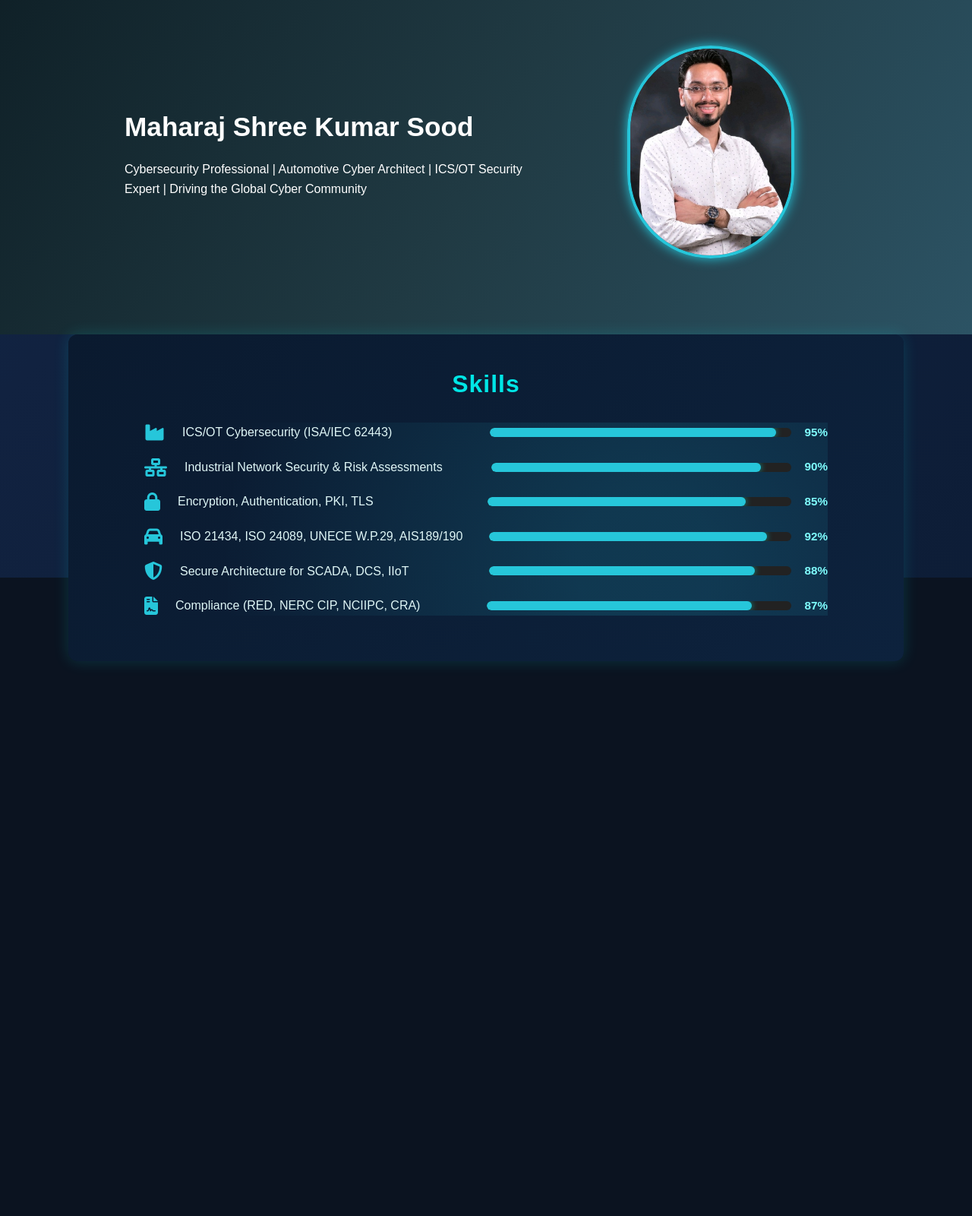
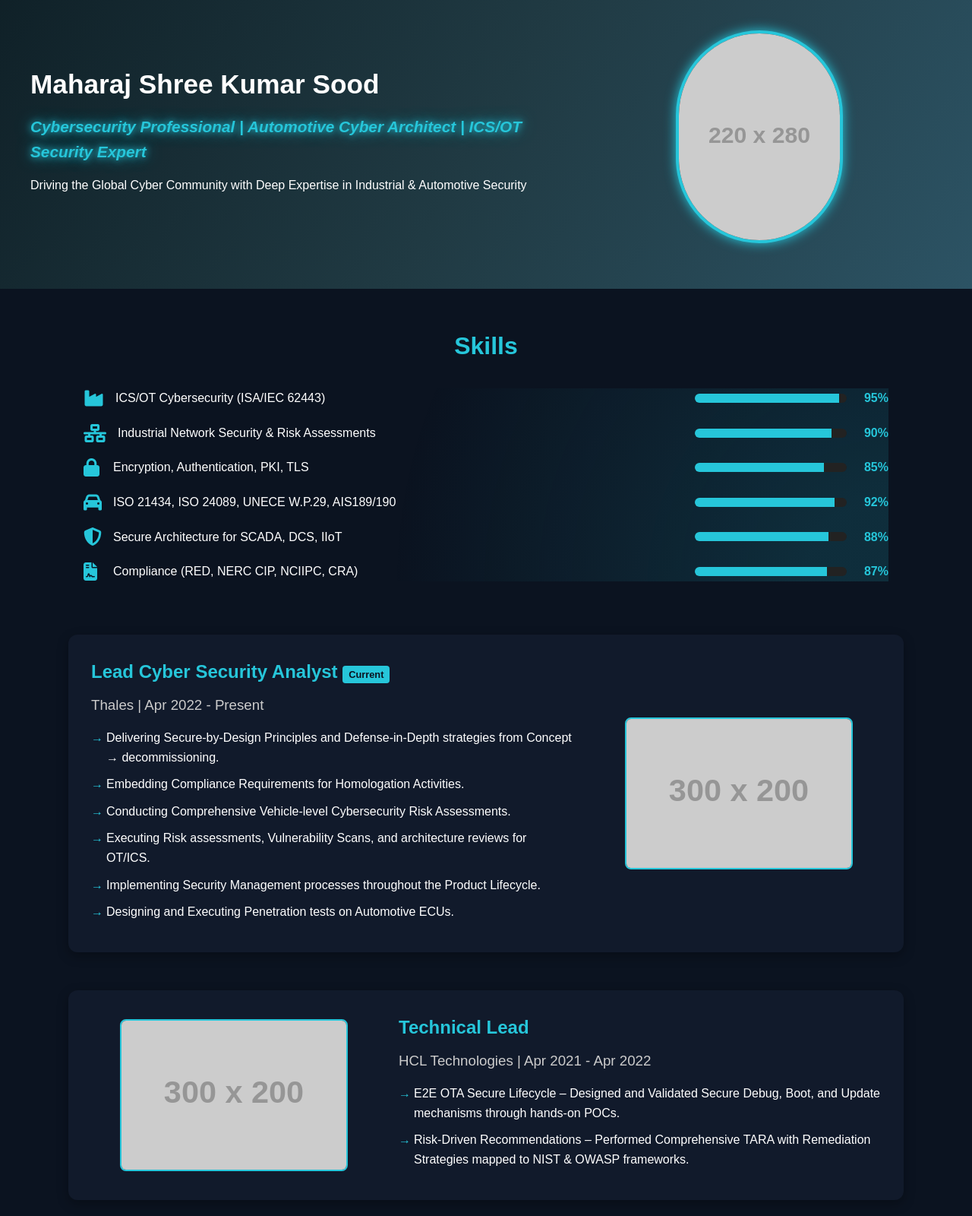
Before and after one commit to bharatvarshsingh-alt/cyber-profile, a plain HTML site: page index.html in a window 1280 px wide. Shown: the part 40-1640 px from the top of the page at 76% size. Drawn offline with nearby package versions, Linux system fonts and the light colour scheme; placeholder pictures from the web are drawn by us.

Commit message:
Update index.html

```diff
--- a/index.html
+++ b/index.html
@@ -6,9 +6,7 @@
 <title>Maharaj Shree Kumar Sood - Cybersecurity Portfolio</title>
 
 <!-- External CSS & Libraries -->
-<link rel="stylesheet" href="style.css">
 <link rel="stylesheet" href="https://cdnjs.cloudflare.com/ajax/libs/font-awesome/6.5.0/css/all.min.css" crossorigin="anonymous" />
-<link href="https://unpkg.com/aos@2.3.1/dist/aos.css" rel="stylesheet">
 
 <style>
 :root {
@@ -17,18 +15,38 @@
   --text: #ffffff;
   --card-bg: #111a2b;
 }
-* { box-sizing: border-box; margin: 0; padding: 0; }
+
+* {
+  box-sizing: border-box;
+  margin: 0;
+  padding: 0;
+}
+
 body {
   background-color: var(--primary);
   color: var(--text);
   font-family: Arial, sans-serif;
   line-height: 1.6;
+  overflow-x: hidden;
 }
+
+#tsparticles {
+  position: fixed;
+  width: 100%;
+  height: 100%;
+  z-index: -1;
+  top: 0;
+  left: 0;
+}
+
 header {
   background: linear-gradient(120deg, #0f2027, #203a43, #2c5364);
   color: white;
   padding: 60px 20px;
+  position: relative;
+  z-index: 1;
 }
+
 .hero {
   display: flex;
   flex-wrap: wrap;
@@ -37,21 +55,43 @@ header {
   max-width: 1200px;
   margin: auto;
 }
-.hero-text { flex: 1 1 55%; }
-.hero-text h1 { font-size: 2.2rem; margin-bottom: 10px; }
-.typed-sub {
+
+.hero-text {
+  flex: 1 1 55%;
+  min-width: 300px;
+}
+
+.hero-text h1 {
+  font-size: 2.2rem;
+  margin-bottom: 10px;
+}
+
+.static-sub {
   font-size: 1.3rem;
-  font-weight: 600;
+  font-weight: 700;
+  font-style: italic;
   color: var(--secondary);
-  text-shadow: 0 0 6px rgba(38, 198, 218, 0.8);
+  text-shadow: 0 0 8px rgba(38, 198, 218, 0.9), 0 0 16px rgba(38, 198, 218, 0.6);
   margin-bottom: 15px;
+  animation: neonGlow 2s ease-in-out infinite alternate;
 }
-.typed-cursor { display: none; }
+
+@keyframes neonGlow {
+  from {
+    text-shadow: 0 0 8px rgba(38, 198, 218, 0.9), 0 0 16px rgba(38, 198, 218, 0.6);
+  }
+  to {
+    text-shadow: 0 0 12px rgba(38, 198, 218, 1), 0 0 24px rgba(38, 198, 218, 0.8);
+  }
+}
+
 .hero-img {
   flex: 1 1 35%;
   display: flex;
   justify-content: center;
+  margin-top: 20px;
 }
+
 .hero-img img {
   width: 220px;
   height: 280px;
@@ -60,157 +100,345 @@ header {
   border: 4px solid var(--secondary);
   box-shadow: 0 0 15px var(--secondary);
   transition: transform 0.4s ease, box-shadow 0.4s ease;
+  background: #333; /* fallback if image doesn't load */
 }
+
 .hero-img img:hover {
   transform: rotate3d(1, 1, 0, 6deg) scale(1.05);
   box-shadow: 0 0 25px var(--secondary), 0 0 40px rgba(38, 198, 218, 0.6);
 }
+
 section {
   padding: 50px 20px;
   max-width: 1100px;
   margin: auto;
+  position: relative;
+  z-index: 1;
 }
+
 h2 {
   text-align: center;
   margin-bottom: 30px;
   color: var(--secondary);
+  font-size: 2rem;
 }
-.skills-container { position: relative; }
+
+/* Skills Section */
+.skills-container {
+  position: relative;
+}
+
 .radar {
   position: absolute;
-  top: 0; left: 0;
-  width: 100%; height: 100%;
+  top: 0;
+  left: 0;
+  width: 100%;
+  height: 100%;
   background: radial-gradient(circle, rgba(38,198,218,0.15) 10%, transparent 60%);
   background-size: 200% 200%;
   animation: radarSweep 5s linear infinite;
 }
+
 @keyframes radarSweep {
   0% { background-position: 0% 0%; }
   100% { background-position: 100% 100%; }
 }
+
 .skill {
   display: flex;
   align-items: center;
   margin-bottom: 20px;
   position: relative;
   z-index: 1;
+  gap: 15px;
 }
-.skill i { font-size: 1.5rem; margin-right: 15px; color: var(--secondary); }
+
+.skill i {
+  font-size: 1.5rem;
+  color: var(--secondary);
+  min-width: 24px;
+}
+
+.skill-label {
+  flex: 1;
+  min-width: 200px;
+}
+
 .bar {
   flex: 1;
   height: 12px;
   background: #222;
   border-radius: 6px;
   overflow: hidden;
+  max-width: 200px;
 }
+
 .bar-fill {
   height: 100%;
   background: var(--secondary);
   width: 0;
   transition: width 1.5s ease;
 }
-.timeline-item {
+
+.skill-percent {
+  min-width: 40px;
+  text-align: right;
+  color: var(--secondary);
+  font-weight: bold;
+}
+
+/* Company Sections */
+.company-section {
+  display: flex;
+  flex-wrap: wrap;
+  align-items: center;
+  margin-bottom: 50px;
+  background: var(--card-bg);
+  padding: 30px;
+  border-radius: 12px;
+  box-shadow: 0 5px 15px rgba(0,0,0,0.3);
+  gap: 30px;
+}
+
+.company-section.reverse {
+  flex-direction: row-reverse;
+}
+
+.company-text {
+  flex: 1 1 60%;
+  min-width: 300px;
+}
+
+.company-text h2 {
+  text-align: left;
+  margin-bottom: 10px;
+  font-size: 1.5rem;
+}
+
+.current-badge {
+  background: var(--secondary);
+  color: var(--primary);
+  padding: 4px 8px;
+  border-radius: 4px;
+  font-size: 0.8rem;
+  font-weight: bold;
+}
+
+.company-text h3 {
+  color: #ccc;
+  margin-bottom: 15px;
+  font-weight: normal;
+}
+
+.company-text ul {
+  list-style: none;
+  padding-left: 0;
+}
+
+.company-text li {
+  margin-bottom: 10px;
   position: relative;
-  margin-left: 60px;
-  margin-bottom: 30px;
-  padding: 20px;
-  background: var(--card-bg);
+  padding-left: 20px;
+}
+
+.company-text li:before {
+  content: "→";
+  color: var(--secondary);
+  position: absolute;
+  left: 0;
+}
+
+.company-image {
+  flex: 1 1 35%;
+  display: flex;
+  justify-content: center;
+  align-items: center;
+  min-width: 200px;
+}
+
+.company-image img {
+  width: 100%;
+  max-width: 300px;
+  height: 200px;
+  object-fit: cover;
   border-radius: 8px;
-  box-shadow: 0 0 10px rgba(38,198,218,0.2);
+  border: 2px solid var(--secondary);
+  background: #444; /* fallback */
 }
-.timeline-item.current {
-  border: 2px solid var(--secondary);
-  animation: pulseGlow 2s infinite;
-}
-@keyframes pulseGlow {
-  0%, 100% { box-shadow: 0 0 15px var(--secondary); }
-  50% { box-shadow: 0 0 35px var(--secondary); }
-}
+
+/* Certifications */
 .cert-grid {
   display: grid;
   grid-template-columns: repeat(auto-fit, minmax(150px, 1fr));
   gap: 20px;
 }
+
 .cert-grid img {
   width: 100%;
+  height: 120px;
+  object-fit: cover;
   border-radius: 8px;
   box-shadow: 0 0 10px rgba(38,198,218,0.3);
+  border: 2px solid var(--secondary);
+  background: #444; /* fallback */
+  transition: transform 0.3s ease, opacity 0.6s ease;
 }
-.contact-info { text-align: center; }
+
+.cert-grid img:hover {
+  transform: scale(1.05);
+}
+
+/* Cyber Services */
+.cyber-services ul {
+  list-style: none;
+  padding: 0;
+  max-width: 800px;
+  margin: 0 auto;
+}
+
+.cyber-services li {
+  background: var(--card-bg);
+  margin-bottom: 15px;
+  padding: 20px;
+  border-radius: 8px;
+  border-left: 4px solid var(--secondary);
+  transition: transform 0.3s ease;
+}
+
+.cyber-services li:hover {
+  transform: translateX(10px);
+}
+
+/* Contact */
+.contact-info {
+  text-align: center;
+  font-size: 1.1rem;
+  line-height: 2;
+}
+
 .contact-info a {
   color: var(--secondary);
   text-decoration: none;
+  transition: color 0.3s ease;
 }
-.contact-info a:hover { text-decoration: underline; }
+
+.contact-info a:hover {
+  text-decoration: underline;
+  color: #fff;
+}
+
+/* Responsive */
+@media (max-width: 768px) {
+  .hero {
+    flex-direction: column;
+    text-align: center;
+  }
+
+  .hero-text {
+    flex: 1 1 100%;
+  }
+
+  .hero-img {
+    flex: 1 1 100%;
+    margin-top: 30px;
+  }
+
+  .company-section {
+    flex-direction: column !important;
+  }
+
+  .company-section.reverse {
+    flex-direction: column !important;
+  }
+
+  .skill {
+    flex-wrap: wrap;
+  }
+
+  .skill-label {
+    min-width: 100%;
+  }
+}
+
+/* Fade in animation */
+.fade-in {
+  opacity: 0;
+  transform: translateY(20px);
+  transition: opacity 0.6s ease, transform 0.6s ease;
+}
+
+.fade-in.visible {
+  opacity: 1;
+  transform: translateY(0);
+}
 </style>
 </head>
 <body>
-  <div id="background-animation"></div>
   <div id="tsparticles"></div>
-  <style>
-  #tsparticles {
-    position: fixed;
-    width: 100%;
-    height: 100%;
-    z-index: -1; /* keeps it behind all content */
-    top: 0;
-    left: 0;
-  }
-</style>
+
 <header>
   <div class="hero">
     <div class="hero-text">
       <h1>Maharaj Shree Kumar Sood</h1>
-      <div id="typed-sub" class="typed-sub"></div>
-      <p>Cybersecurity Professional | Automotive Cyber Architect | ICS/OT Security Expert | Driving the Global Cyber Community</p>
+      <div class="static-sub">Cybersecurity Professional | Automotive Cyber Architect | ICS/OT Security Expert</div>
+      <p>Driving the Global Cyber Community with Deep Expertise in Industrial & Automotive Security</p>
     </div>
     <div class="hero-img">
-      <img src="profile.jpg" alt="Profile Picture">
+      <img src="https://via.placeholder.com/220x280/26c6da/ffffff?text=Profile" alt="Profile Picture">
     </div>
   </div>
 </header>
 
-<section id="skills">
+<section id="skills" class="fade-in">
   <h2>Skills</h2>
   <div class="skills-container">
     <div class="radar" aria-hidden="true"></div>
     <div class="skill" data-skill="95">
-      <i class="fas fa-industry"></i><div class="skill-label">ICS/OT Cybersecurity (ISA/IEC 62443)</div>
-      <div class="bar"><div class="bar-fill"></div></div><div class="skill-percent">95%</div>
+      <i class="fas fa-industry"></i>
+      <div class="skill-label">ICS/OT Cybersecurity (ISA/IEC 62443)</div>
+      <div class="bar"><div class="bar-fill"></div></div>
+      <div class="skill-percent">0%</div>
     </div>
     <div class="skill" data-skill="90">
-      <i class="fas fa-network-wired"></i><div class="skill-label">Industrial Network Security & Risk Assessments</div>
-      <div class="bar"><div class="bar-fill"></div></div><div class="skill-percent">90%</div>
+      <i class="fas fa-network-wired"></i>
+      <div class="skill-label">Industrial Network Security & Risk Assessments</div>
+      <div class="bar"><div class="bar-fill"></div></div>
+      <div class="skill-percent">0%</div>
     </div>
     <div class="skill" data-skill="85">
-      <i class="fas fa-lock"></i><div class="skill-label">Encryption, Authentication, PKI, TLS</div>
-      <div class="bar"><div class="bar-fill"></div></div><div class="skill-percent">85%</div>
+      <i class="fas fa-lock"></i>
+      <div class="skill-label">Encryption, Authentication, PKI, TLS</div>
+      <div class="bar"><div class="bar-fill"></div></div>
+      <div class="skill-percent">0%</div>
     </div>
     <div class="skill" data-skill="92">
-      <i class="fas fa-car"></i><div class="skill-label">ISO 21434, ISO 24089, UNECE W.P.29, AIS189/190</div>
-      <div class="bar"><div class="bar-fill"></div></div><div class="skill-percent">92%</div>
+      <i class="fas fa-car"></i>
+      <div class="skill-label">ISO 21434, ISO 24089, UNECE W.P.29, AIS189/190</div>
+      <div class="bar"><div class="bar-fill"></div></div>
+      <div class="skill-percent">0%</div>
     </div>
     <div class="skill" data-skill="88">
-      <i class="fas fa-shield-alt"></i><div class="skill-label">Secure Architecture for SCADA, DCS, IIoT</div>
-      <div class="bar"><div class="bar-fill"></div></div><div class="skill-percent">88%</div>
+      <i class="fas fa-shield-alt"></i>
+      <div class="skill-label">Secure Architecture for SCADA, DCS, IIoT</div>
+      <div class="bar"><div class="bar-fill"></div></div>
+      <div class="skill-percent">0%</div>
     </div>
     <div class="skill" data-skill="87">
-      <i class="fas fa-file-contract"></i><div class="skill-label">Compliance (RED, NERC CIP, NCIIPC, CRA)</div>
-      <div class="bar"><div class="bar-fill"></div></div><div class="skill-percent">87%</div>
+      <i class="fas fa-file-contract"></i>
+      <div class="skill-label">Compliance (RED, NERC CIP, NCIIPC, CRA)</div>
+      <div class="bar"><div class="bar-fill"></div></div>
+      <div class="skill-percent">0%</div>
     </div>
   </div>
 </section>
 
-
-
 <!-- Career Sections -->
-
-<section class="company-section">
+<section class="company-section fade-in">
   <div class="company-text">
     <h2>Lead Cyber Security Analyst <span class="current-badge">Current</span></h2>
     <h3>Thales | Apr 2022 - Present</h3>
     <ul>
-      <li>Delivering Secure-by-Design Principles and Defense-in-Depth strategies from Concept -> decommissioning.</li>
+      <li>Delivering Secure-by-Design Principles and Defense-in-Depth strategies from Concept → decommissioning.</li>
       <li>Embedding Compliance Requirements for Homologation Activities.</li>
       <li>Conducting Comprehensive Vehicle-level Cybersecurity Risk Assessments.</li>
       <li>Executing Risk assessments, Vulnerability Scans, and architecture reviews for OT/ICS.</li>
@@ -218,9 +446,12 @@ h2 {
       <li>Designing and Executing Penetration tests on Automotive ECUs.</li>
     </ul>
   </div>
-  <div class="company-image"><img src="thales.jpg" alt="Thales Work"></div>
+  <div class="company-image">
+    <img src="https://via.placeholder.com/300x200/26c6da/ffffff?text=Thales" alt="Thales Work">
+  </div>
 </section>
-<section class="company-section reverse">
+
+<section class="company-section reverse fade-in">
   <div class="company-text">
     <h2>Technical Lead</h2>
     <h3>HCL Technologies | Apr 2021 - Apr 2022</h3>
@@ -230,27 +461,27 @@ h2 {
     </ul>
   </div>
   <div class="company-image">
-    <img src="hcl.jpg" alt="HCL Work">
+    <img src="https://via.placeholder.com/300x200/26c6da/ffffff?text=HCL+Tech" alt="HCL Work">
   </div>
 </section>
 
-<section class="company-section">
+<section class="company-section fade-in">
   <div class="company-text">
     <h2>Senior Security Developer</h2>
     <h3>Marelli India Pvt Ltd | Sep 2018 - Mar 2021</h3>
     <ul>
       <li>Remote Keyless Security – Delivered secure provisioning and remote key fob solutions with robust cryptographic protection.</li>
-      <li>Advanced Anti-Theft Mechanisms – Integrated ignition lock, PEPS, and immobilizer safeguards for enhanced vehicle security.></li>
+      <li>Advanced Anti-Theft Mechanisms – Integrated ignition lock, PEPS, and immobilizer safeguards for enhanced vehicle security.</li>
       <li>Scalable Software Architecture – Developed architecture blueprints in Enterprise Architect to support complex ECU ecosystems.</li>
       <li>Standards-First Development – Embedded safety and security best practices per ISO 26262, MISRA, and CERT-C.</li>
     </ul>
   </div>
   <div class="company-image">
-    <img src="marelli.jpg" alt="Marelli Work">
+    <img src="https://via.placeholder.com/300x200/26c6da/ffffff?text=Marelli" alt="Marelli Work">
   </div>
 </section>
 
-<section class="company-section reverse">
+<section class="company-section reverse fade-in">
   <div class="company-text">
     <h2>Embedded Research Engineer</h2>
     <h3>The Hi-Tech Robotics Systemz Ltd | Feb 2015 - Sep 2018</h3>
@@ -261,11 +492,11 @@ h2 {
     </ul>
   </div>
   <div class="company-image">
-    <img src="hitech.jpg" alt="Hi-Tech Robotics Work">
+    <img src="https://via.placeholder.com/300x200/26c6da/ffffff?text=Hi-Tech+Robotics" alt="Hi-Tech Robotics Work">
   </div>
 </section>
 
-<section class="company-section">
+<section class="company-section fade-in">
   <div class="company-text">
     <h2>Technical Executive</h2>
     <h3>Milagrow | Sep 2014 - Dec 2014</h3>
@@ -274,26 +505,24 @@ h2 {
     </ul>
   </div>
   <div class="company-image">
-    <img src="milagrow.jpg" alt="Milagrow Work">
+    <img src="https://via.placeholder.com/300x200/26c6da/ffffff?text=Milagrow" alt="Milagrow Work">
   </div>
 </section>
 
-
-
-<section id="certifications">
+<section id="certifications" class="fade-in">
   <h2>Certifications</h2>
   <div class="cert-grid">
-    <img src="cert1.jpg" alt="Certification 1">
-    <img src="cert2.jpg" alt="Certification 2">
-    <img src="cert3.jpg" alt="Certification 3">
-    <img src="cert4.jpg" alt="Certification 4">
-    <img src="cert5.jpg" alt="Certification 5">
-    <img src="cert6.jpg" alt="Certification 6">
-    <img src="cert7.jpg" alt="Certification 7">
+    <img src="https://via.placeholder.com/150x120/26c6da/ffffff?text=Cert+1" alt="Certification 1">
+    <img src="https://via.placeholder.com/150x120/26c6da/ffffff?text=Cert+2" alt="Certification 2">
+    <img src="https://via.placeholder.com/150x120/26c6da/ffffff?text=Cert+3" alt="Certification 3">
+    <img src="https://via.placeholder.com/150x120/26c6da/ffffff?text=Cert+4" alt="Certification 4">
+    <img src="https://via.placeholder.com/150x120/26c6da/ffffff?text=Cert+5" alt="Certification 5">
+    <img src="https://via.placeholder.com/150x120/26c6da/ffffff?text=Cert+6" alt="Certification 6">
+    <img src="https://via.placeholder.com/150x120/26c6da/ffffff?text=Cert+7" alt="Certification 7">
   </div>
 </section>
 
-<section class="cyber-services">
+<section class="cyber-services fade-in">
   <h2>Cyber Services Offered</h2>
   <ul>
     <li>Domain Specific Risk Assessments & Gap Analysis</li>
@@ -305,31 +534,26 @@ h2 {
   </ul>
 </section>
 
-<section id="contact">
+<section id="contact" class="fade-in">
   <h2>Contact</h2>
   <div class="contact-info">
     <p>
       📍 Gurgaon, Haryana, India<br>
       📞 <a href="tel:+919711391314">+91-9711391314</a><br>
       ✉️ <a href="mailto:bharatvarshsingh@gmail.com">bharatvarshsingh@gmail.com</a><br>
-      🔗 <a href="https://www.linkedin.com/in/maharaj-sood-94435230/">LinkedIn</a>
+      🔗 <a href="https://www.linkedin.com/in/maharaj-sood-94435230/" target="_blank">LinkedIn</a>
     </p>
   </div>
 </section>
 
 <!-- Scripts -->
-<script src="https://cdn.jsdelivr.net/npm/typed.js@2.0.12"></script>
-<script src="https://unpkg.com/aos@2.3.1/dist/aos.js"></script>
+<script src="https://cdn.jsdelivr.net/npm/tsparticles@3/tsparticles.bundle.min.js"></script>
+
 <script>
-AOS.init();
-
-  // Fade-in Observer
-
-
 document.addEventListener("DOMContentLoaded", () => {
+  // Skills animation
   const skills = document.querySelectorAll(".skill");
-
-  const observer = new IntersectionObserver(entries => {
+  const skillsObserver = new IntersectionObserver(entries => {
     entries.forEach(entry => {
       if (entry.isIntersecting) {
         const skill = entry.target;
@@ -338,8 +562,9 @@ document.addEventListener("DOMContentLoaded", () => {
         const percent = parseInt(skill.dataset.skill, 10);
 
         // Animate bar fill
+        setTimeout(() => {
           fill.style.width = percent + "%";
-        fill.classList.add("animate");
+        }, 300);
 
         // Animate percentage counting
         let count = 0;
@@ -350,123 +575,59 @@ document.addEventListener("DOMContentLoaded", () => {
             count++;
             percentElem.textContent = count + "%";
           }
-        }, 15);
+        }, 30);
 
-        observer.unobserve(skill);
+        skillsObserver.unobserve(skill);
       }
     });
   }, { threshold: 0.5 });
 
-  skills.forEach(skill => observer.observe(skill));
-});
-</script>
+  skills.forEach(skill => skillsObserver.observe(skill));
 
-  <script src="https://cdn.jsdelivr.net/npm/typed.js@2.0.12"></script>
-<script src="https://unpkg.com/aos@2.3.1/dist/aos.js"></script>
-<script>
-AOS.init();
-
-<div class="permanent-sub">Cybersecurity Professional</div>
-<p class="permanent-sub">
-  Cybersecurity Architect &nbsp;|&nbsp; ICS/OT Security Expert &nbsp;|&nbsp; Automotive Security Maestro
-</p>
-
-
-// Fade-in Observer with certificate stagger
+  // Fade-in animation
+  const fadeElements = document.querySelectorAll('.fade-in');
   const fadeObserver = new IntersectionObserver((entries) => {
     entries.forEach(entry => {
       if (entry.isIntersecting) {
         entry.target.classList.add('visible');
-
-      // If this is the certifications section, stagger the logos
-      if (entry.target.id === "certifications") {
-        const certImages = entry.target.querySelectorAll(".cert-grid img");
-        certImages.forEach((img, index) => {
-          setTimeout(() => {
-            img.style.opacity = "1";
-            img.style.transform = "translateY(0)";
-          }, index * 500); // 2 seconds delay per logo
-        });
-      }
-
         fadeObserver.unobserve(entry.target);
       }
     });
-}, { threshold: 0.2 });
+  }, { threshold: 0.1 });
 
-// Observe sections
-document.querySelectorAll(
-  '.company-section, #certifications, .journey-item, .cyber-services li, .skills'
-).forEach(el => fadeObserver.observe(el));
+  fadeElements.forEach(el => fadeObserver.observe(el));
 
-// Initial hidden state for cert images
-document.querySelectorAll("#certifications .cert-grid img").forEach(img => {
-  img.style.opacity = "0";
-  img.style.transform = "translateY(20px)";
-  img.style.transition = "opacity 0.6s ease, transform 0.6s ease";
-});
-
-// Skills bar animation
-document.addEventListener("DOMContentLoaded", () => {
-  const skills = document.querySelectorAll(".skill");
-
-  const observer = new IntersectionObserver(entries => {
-    entries.forEach(entry => {
-      if (entry.isIntersecting) {
-        const skill = entry.target;
-        const fill = skill.querySelector(".bar-fill");
-        const percentElem = skill.querySelector(".skill-percent");
-        const percent = parseInt(skill.dataset.skill, 10);
-
-        // Animate bar fill
-        fill.style.width = percent + "%";
-        fill.classList.add("animate");
-
-        // Animate percentage counting
-        let count = 0;
-        const interval = setInterval(() => {
-          if (count >= percent) {
-            clearInterval(interval);
-          } else {
-            count++;
-            percentElem.textContent = count + "%";
-          }
-        }, 15);
-
-        observer.unobserve(skill);
-      }
-    });
-  }, { threshold: 0.5 });
-
-  skills.forEach(skill => observer.observe(skill));
-});
-</script>
-
-<script src="https://cdn.jsdelivr.net/npm/tsparticles@3/tsparticles.bundle.min.js"></script>
-<script>
+  // Particles.js initialization
+  if (typeof tsParticles !== 'undefined') {
     tsParticles.load("tsparticles", {
       fpsLimit: 60,
-  background: { color: "#0a192f" }, // your dark cyber background
+      background: { color: "transparent" },
       particles: {
-    number: { value: 70 }, // network particles
-    color: { value: "#64ffda" },
+        number: { value: 50 },
+        color: { value: "#26c6da" },
         links: {
           enable: true,
-      color: "#64ffda",
+          color: "#26c6da",
           distance: 150,
-      opacity: 0.35,
-      width: 1.5
+          opacity: 0.3,
+          width: 1
         },
         move: {
           enable: true,
-      speed: 1.8,
+          speed: 1,
           direction: "none",
           random: false,
           straight: false,
           outModes: "out"
         },
-    opacity: { value: 0.5, animation: { enable: true, speed: 1, minimumValue: 0.3 } },
-    size: { value: { min: 2, max: 4 }, animation: { enable: true, speed: 2, minimumValue: 1 } }
+        opacity: {
+          value: 0.4,
+          animation: { enable: true, speed: 1, minimumValue: 0.2 }
+        },
+        size: {
+          value: { min: 1, max: 3 },
+          animation: { enable: true, speed: 2, minimumValue: 0.5 }
+        }
       },
       interactivity: {
         events: {
@@ -478,42 +639,11 @@ tsParticles.load("tsparticles", {
           push: { quantity: 4 }
         }
       },
-  detectRetina: true,
-  emitters: [
-    {
-      position: { x: 0, y: 50 }, // left side
-      rate: { delay: 10, quantity: 1 }, // one every 10s
-      particles: {
-        size: { value: 6 },
-        color: { value: "#00ffff" },
-        move: {
-          speed: 2,
-          direction: "right",
-          straight: false,
-          outModes: { default: "out" },
-          trail: { enable: true, length: 8, fillColor: "#0a192f" }
-        },
-        opacity: { value: 0.8 }
+      detectRetina: true
+    });
   }
-    },
-    {
-      position: { x: 100, y: 20 }, // right side
-      rate: { delay: 15, quantity: 1 }, // one every 15s
-      particles: {
-        size: { value: 6 },
-        color: { value: "#ff00ff" },
-        move: {
-          speed: 2,
-          direction: "left",
-          straight: false,
-          outModes: { default: "out" },
-          trail: { enable: true, length: 8, fillColor: "#0a192f" }
-        },
-        opacity: { value: 0.8 }
-      }
-    }
-  ]
 });
 </script>
+
 </body>
 </html>
```
Lines whose indentation alone changed are shown as unchanged.
